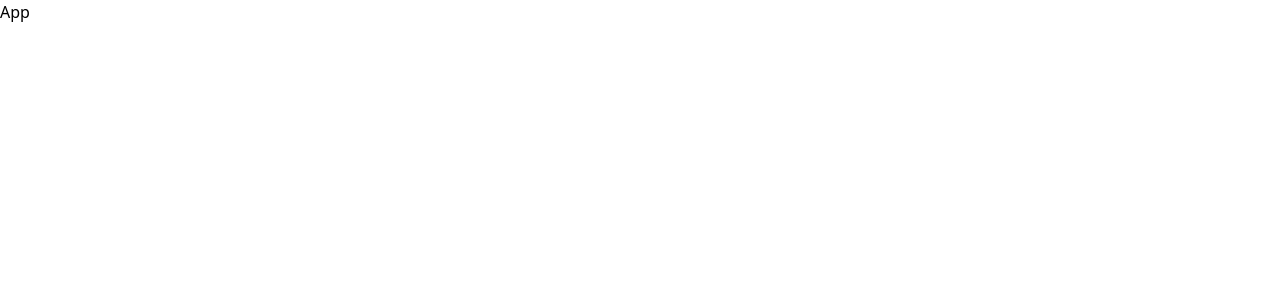
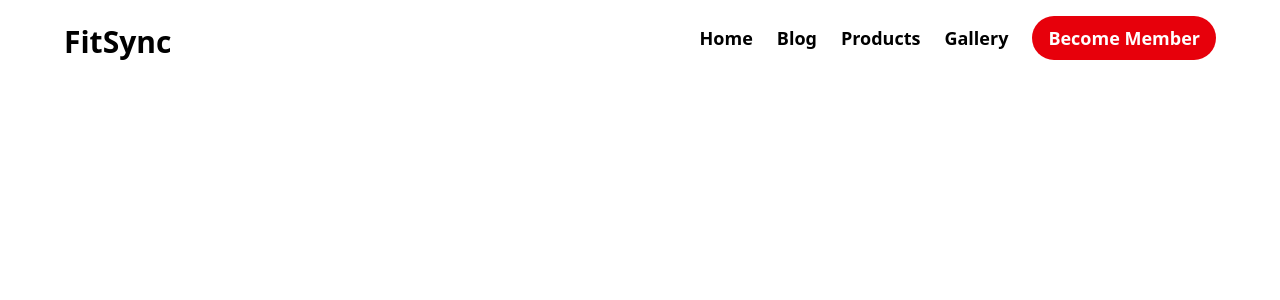
Before and after one commit to muhammadhussain29/FitSync, a React (Vite) app: page / in a window 1280 px wide. Shown: the top 300 px of the page. Built offline with nearby package versions, Linux system fonts and the light colour scheme.

Commit message:
Added Navbar

```diff
--- a/package.json
+++ b/package.json
@@ -12,7 +12,8 @@
   "dependencies": {
     "@tailwindcss/vite": "^4.0.0",
     "react": "^18.3.1",
-    "react-dom": "^18.3.1"
+    "react-dom": "^18.3.1",
+    "react-icons": "^5.4.0"
   },
   "devDependencies": {
     "@eslint/js": "^9.17.0",
--- a/src/App.jsx
+++ b/src/App.jsx
@@ -1,8 +1,11 @@
 import React from 'react'
+import Navbar from './components/Navbar'
 
 const App = () => {
   return (
-    <div>App</div>
+    <>
+      <Navbar/>
+    </>
   )
 }
 
--- /dev/null
+++ b/src/components/Navbar.jsx
@@ -0,0 +1,34 @@
+import React, { useState } from 'react'
+import { IoMenu } from "react-icons/io5";
+
+
+const Navbar = () => {
+
+    const [nav, setNav] = useState(false)
+
+    let showNav = ()=>{
+        nav ? setNav(false) : setNav(true);
+    }
+
+  return (
+    <nav className='flex justify-between items-end md:px-16 px-8 py-4'>
+        <div className="md:text-3xl text-2xl font-bold ">
+            <h3>FitSync</h3>
+        </div>
+
+        <ul className={`md:w-auto md:flex md:flex-row md:static w-full items-center absolute top-14 left-0 flex-col ${nav ? 'flex':'hidden'} lg:gap-6 md:gap-4 gap-3 md:text-lg text-base font-semibold`}>
+            <li>Home</li>
+            <li>Blog</li>
+            <li>Products</li>
+            <li>Gallery</li>
+            <button className='w-auto bg-red-600 rounded-full text-white px-4 py-2 text-nowrap'>Become Member</button>
+        </ul>
+
+        <button onClick={showNav} className='md:hidden block text-3xl'>
+        <IoMenu />
+        </button>
+    </nav>
+)
+}
+
+export default Navbar
```
Also changed, not shown: 1 other file (tests, documents, lock files or other folders).
